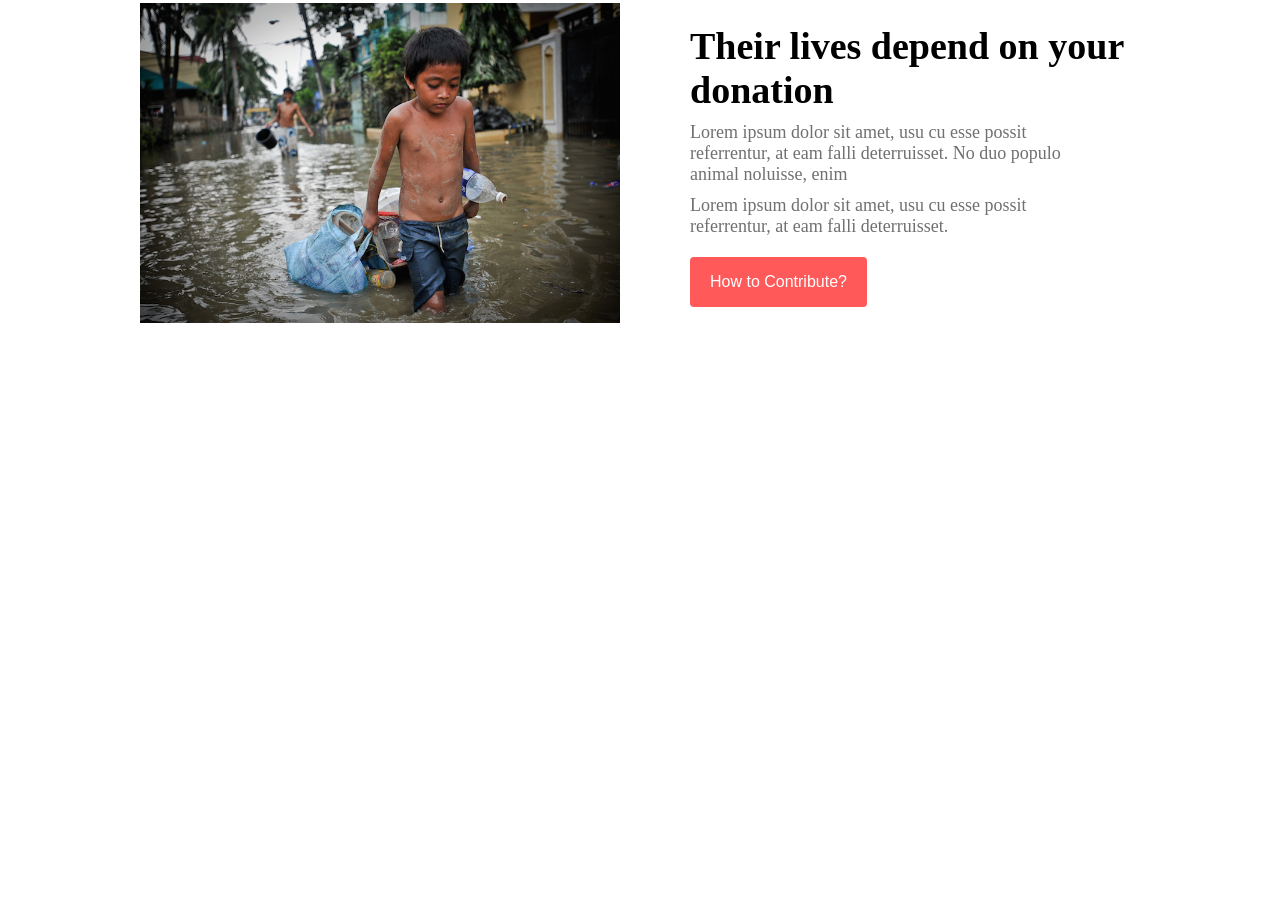
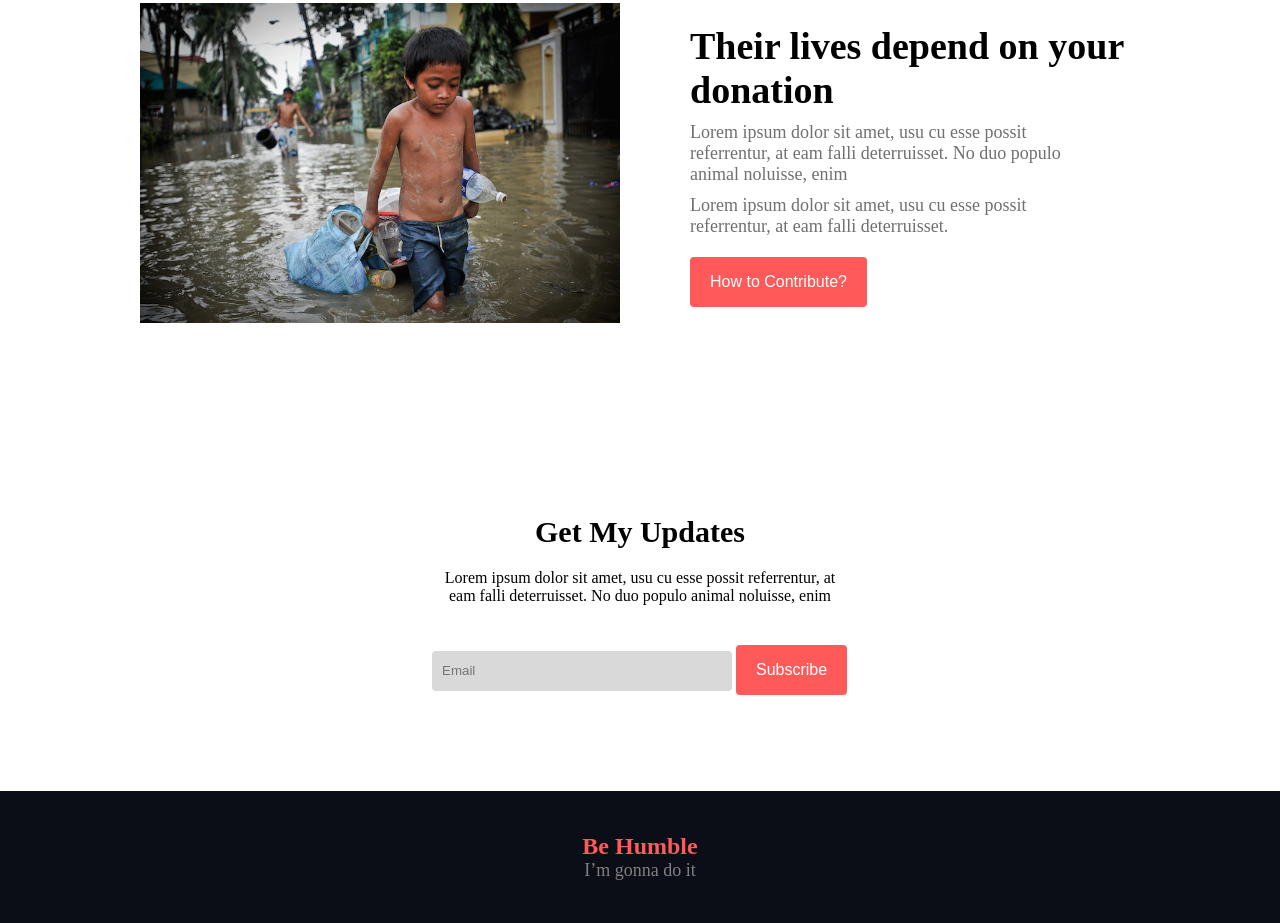
Before and after one commit to thtafsirulhasan/donate-today, a plain HTML site: page index.html in a window 1280 px wide. Shown: the part 2629-3552 px from the top of the page. Before the commit the page ends 3094 px from the top, so only its background shows below. Drawn offline with Linux system fonts and the light colour scheme.

Commit message:
Update and Final Chack

```diff
--- a/CSS/style.css
+++ b/CSS/style.css
@@ -203,3 +203,47 @@
 .donation-image img{
    width: 100%;
 }
+/* Get-My-Updates Syles */
+.Get-My-Updates{
+    width:800px;
+    margin: 50px auto;
+}
+.Updates-Title{
+    text-align: center;
+    font-size: 30px;
+    font-weight:bolder;
+}
+.Updates-des{
+    text-align: center;
+    width: 400px;
+    margin:20px auto;
+}
+.Subscribe{
+    width: 416px;
+    margin:0 auto;
+
+}
+.input{
+    width: 300px;
+    height: 40px;
+    border: none;
+    border-radius: 4px;
+    display: inline-block;
+    padding-left: 10px;
+    margin-bottom: 50px;
+    background-color: #D9D9D9;
+}
+.fotter{
+    background-color: #0B0D17;
+    padding:42px 0;
+    text-align: center;
+}
+.fotter h2{
+    font-size: 24px;
+    color: #FF5959;
+    font-weight: 800;
+}
+.fotter span{
+    font-size: 18px;
+    color:gray;
+}
--- a/index.html
+++ b/index.html
@@ -77,9 +77,11 @@
         <section class="our-donation">
             <div class="donation-details">
                 <h2>Their lives depend on your donation</h2>
-                <p class="donationa-description-1">Lorem ipsum dolor sit amet, usu cu esse possit referrentur, at eam falli deterruisset. No duo populo
+                <p class="donationa-description-1">Lorem ipsum dolor sit amet, usu cu esse possit referrentur, at eam
+                    falli deterruisset. No duo populo
                     animal noluisse, enim</p>
-                    <p class="donationa-description-2">Lorem ipsum dolor sit amet, usu cu esse possit referrentur, at eam falli deterruisset.</p>
+                <p class="donationa-description-2">Lorem ipsum dolor sit amet, usu cu esse possit referrentur, at eam
+                    falli deterruisset.</p>
                 <button class="Primary-Btn">How to Contribute?</button>
             </div>
             <div class="donation-image">
@@ -92,14 +94,29 @@
             </div>
             <div class="donation-details">
                 <h2>Their lives depend on your donation</h2>
-                <p class="donationa-description-1">Lorem ipsum dolor sit amet, usu cu esse possit referrentur, at eam falli deterruisset. No duo populo
+                <p class="donationa-description-1">Lorem ipsum dolor sit amet, usu cu esse possit referrentur, at eam
+                    falli deterruisset. No duo populo
                     animal noluisse, enim</p>
-                    <p class="donationa-description-2">Lorem ipsum dolor sit amet, usu cu esse possit referrentur, at eam falli deterruisset.</p>
+                <p class="donationa-description-2">Lorem ipsum dolor sit amet, usu cu esse possit referrentur, at eam
+                    falli deterruisset.</p>
                 <button class="Primary-Btn">How to Contribute?</button>
             </div>
 
         </section>
+        <section class="Get-My-Updates">
+            <h1 class="Updates-Title">Get My Updates</h1>
+            <p class="Updates-des">Lorem ipsum dolor sit amet, usu cu esse possit referrentur, at eam falli deterruisset. No duo populo
+                animal noluisse, enim</p>
+                <div class="Subscribe">
+                     <input type="email" placeholder="Email" class="input">
+                     <button class="Primary-Btn">Subscribe</button>
+                </div>
+        </section>
     </main>
+    <footer class="fotter">
+        <h2>Be Humble</h2>
+        <span>I’m gonna do it</span>
+    </footer>
 </body>
 
 </html>
```
Lines whose indentation alone changed are shown as unchanged.
